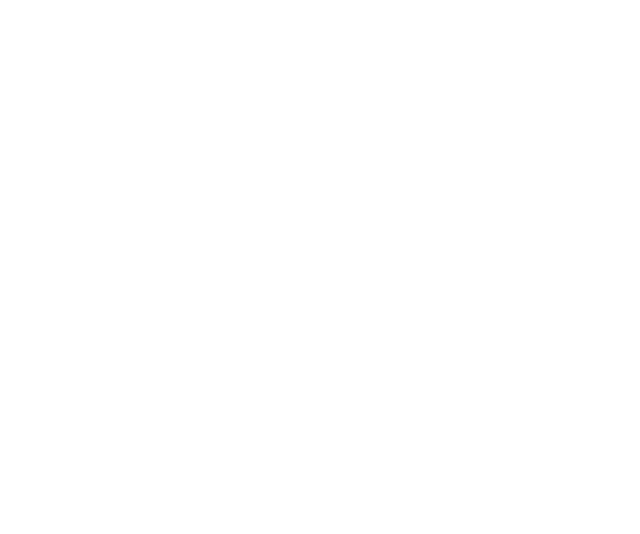
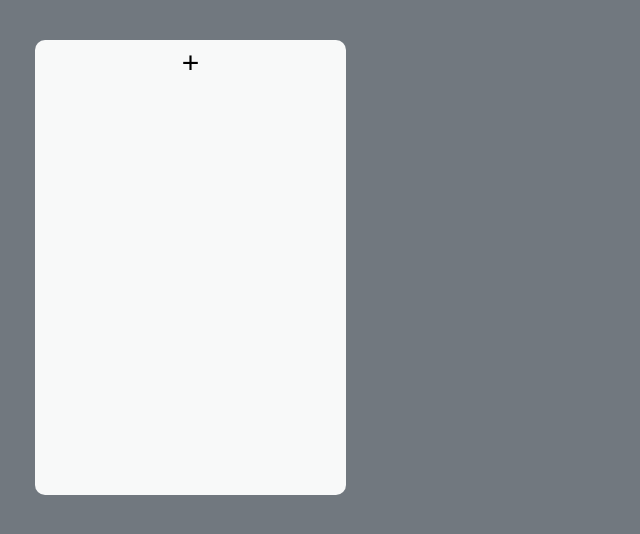
Before and after one commit to Florentin-EdenSchool/Liste, a plain HTML site: page html/liste.html in a window 1280 px wide. Shown: the whole page, without its empty margins (0-640 px from the left). Drawn offline with nearby package versions, Linux system fonts and the light colour scheme.

Commit message:
Changement sur les fichiers liste

```diff
--- a/css/liste.scss
+++ b/css/liste.scss
@@ -0,0 +1,38 @@
+$bg-p : #71787f;
+$suppr : #cc3737;
+$whi : #f8f9f9;
+
+
+
+body{
+    margin: 0px;
+    background-color: $bg-p;
+}
+
+
+
+
+
+
+#liste{
+    padding-top: 40px;
+    padding-left: 50px;
+
+    .white{
+        background-color: $whi;
+    }
+
+    .liste-conf{
+        height: 455px;
+        border-radius: 10px;
+
+        button{
+            font-size: 30px;
+            font-family: arial;
+            padding: 0;
+            border: 0;
+            background-color: $whi;
+            margin: 10 auto 10 auto;
+        }
+    }
+}
--- a/html/liste.html
+++ b/html/liste.html
@@ -4,10 +4,22 @@
     <meta charset="UTF-8">
     <meta name="viewport" content="width=device-width, initial-scale=1.0">
     <meta http-equiv="X-UA-Compatible" content="ie=edge">
+    <link rel="stylesheet" href="https://stackpath.bootstrapcdn.com/bootstrap/4.4.1/css/bootstrap.min.css" integrity="sha384-Vkoo8x4CGsO3+Hhxv8T/Q5PaXtkKtu6ug5TOeNV6gBiFeWPGFN9MuhOf23Q9Ifjh" crossorigin="anonymous">
+    <script src="https://code.jquery.com/jquery-3.4.1.slim.min.js" integrity="sha384-J6qa4849blE2+poT4WnyKhv5vZF5SrPo0iEjwBvKU7imGFAV0wwj1yYfoRSJoZ+n" crossorigin="anonymous"></script>
+    <script src="https://cdn.jsdelivr.net/npm/popper.js@1.16.0/dist/umd/popper.min.js" integrity="sha384-Q6E9RHvbIyZFJoft+2mJbHaEWldlvI9IOYy5n3zV9zzTtmI3UksdQRVvoxMfooAo" crossorigin="anonymous"></script>
+    <script src="https://stackpath.bootstrapcdn.com/bootstrap/4.4.1/js/bootstrap.min.js" integrity="sha384-wfSDF2E50Y2D1uUdj0O3uMBJnjuUD4Ih7YwaYd1iqfktj0Uod8GCExl3Og8ifwB6" crossorigin="anonymous"></script>
     <link rel="stylesheet" href="../css/liste.css">
     <title>Liste</title>
 </head>
 <body>
-
+    <div id="liste" class="container-fluid">
+        <div class="row">
+            <div class="col-3 white liste-conf">
+                <div class="col-12 text-center">
+                    <button>+</button>
+                </div>
+            </div>
+        </div>
+    </div>
 </body>
 </html>
```
Also changed, not shown: css/liste.css, 1 other file.
